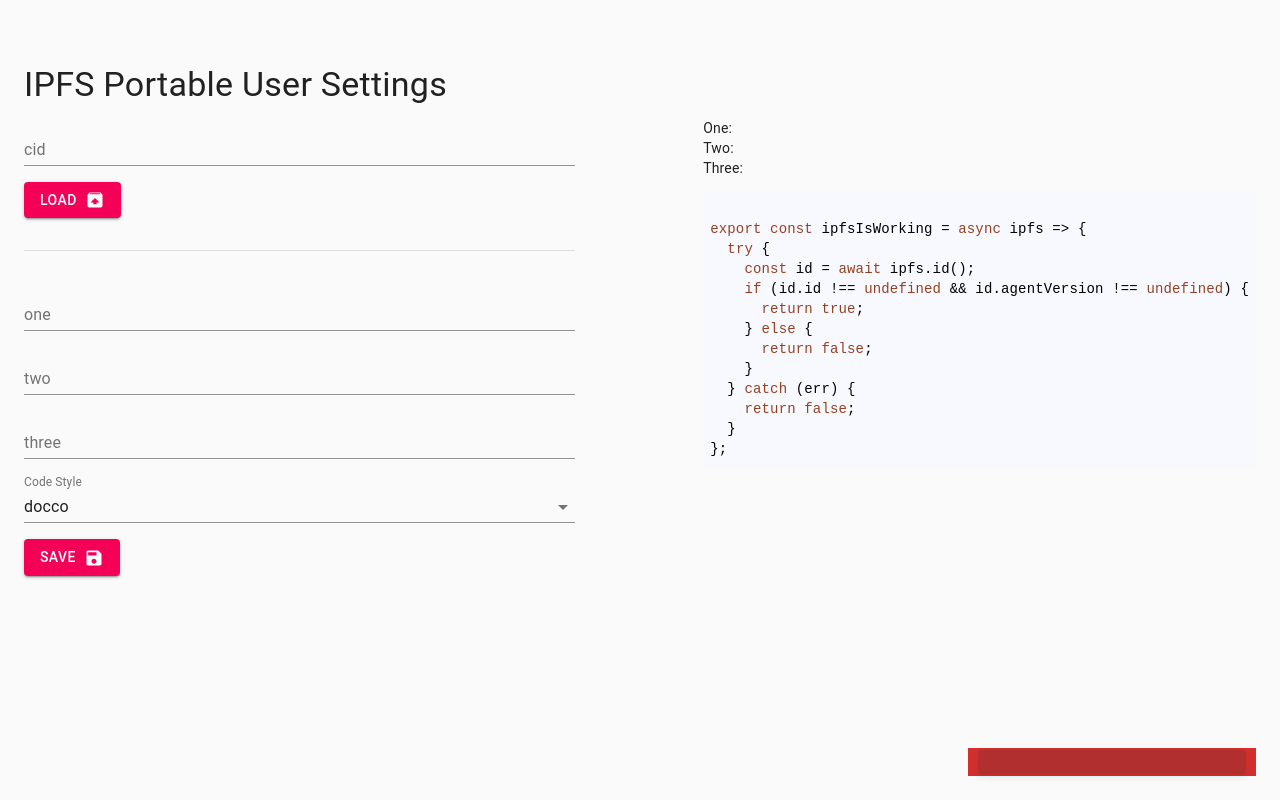
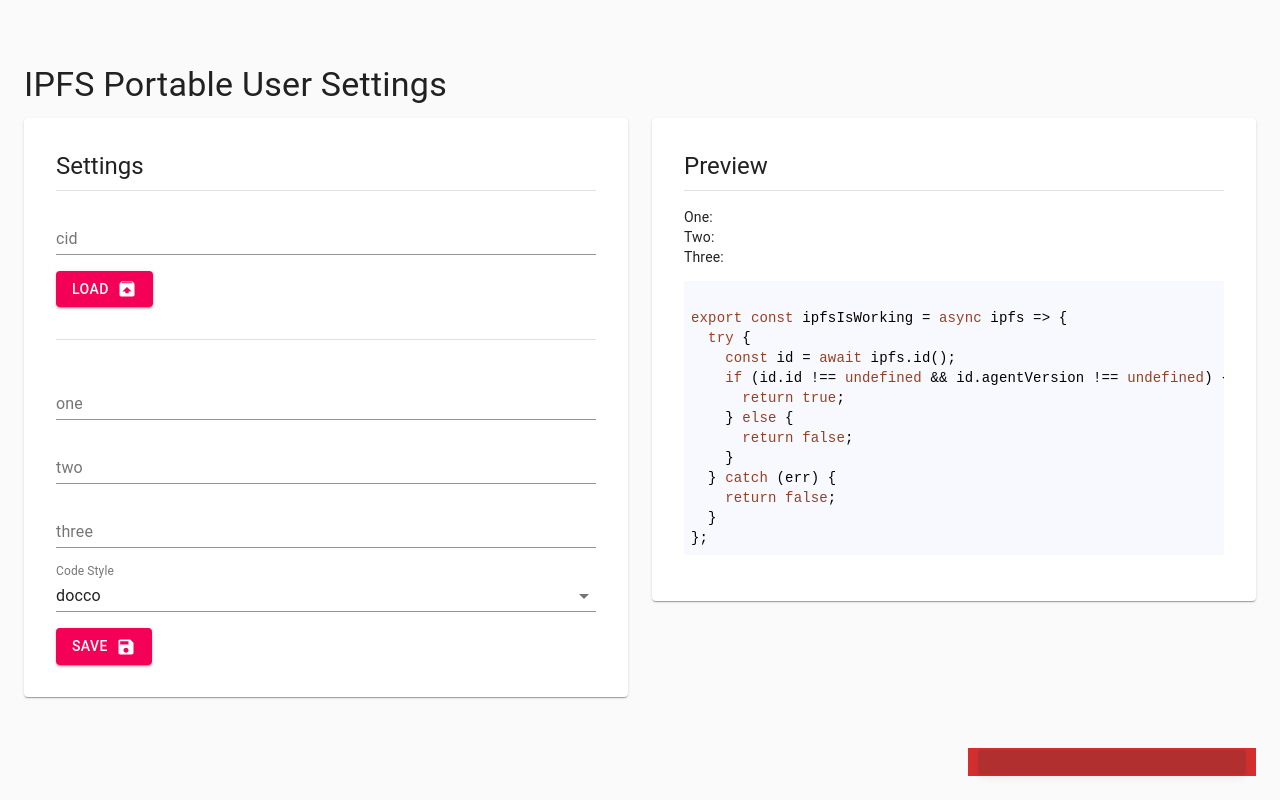
Before and after one commit to fission-codes/ipfs-user-settings, a React (Create React App) app: page / in a window 1280 px wide. Built offline with nearby package versions, Linux system fonts and the light colour scheme.

Commit message:
spruce up UI a bit

```diff
--- a/src/components/Main.js
+++ b/src/components/Main.js
@@ -1,6 +1,8 @@
 import React from "react";
 import { withStyles, createStyles } from "@material-ui/core/styles";
 import Container from "@material-ui/core/Container";
+import Grid from "@material-ui/core/Grid";
+import Paper from "@material-ui/core/Paper";
 import Typography from "@material-ui/core/Typography";
 import PreferenceForm from "./PreferenceForm";
 import Preview from "./Preview";
@@ -100,7 +102,10 @@ class Main extends React.Component {
         <Typography variant="h4" gutterBottom>
           IPFS Portable User Settings
         </Typography>
-        <div className={classes.main}>
+        {/* <div className={classes.main}> */}
+        <Grid container spacing={3}>
+          <Grid item sm={12} md={6}>
+            <Paper className={classes.paper}>
               <PreferenceForm
                 cid={this.state.cid}
                 preferences={this.state.preferences}
@@ -111,8 +116,18 @@ class Main extends React.Component {
                 onLoad={this.handleLoad}
                 onSave={this.handleSave}
               />
-          <Preview cid={this.state.cid} preferences={this.state.preferences} />
-        </div>
+            </Paper>
+          </Grid>
+          <Grid item sm={12} md={6}>
+            <Paper className={classes.paper}>
+              <Preview
+                cid={this.state.cid}
+                preferences={this.state.preferences}
+              />
+            </Paper>
+          </Grid>
+        </Grid>
+        {/* </div> */}
         <ErrorSnackbar
           error={this.state.error}
           onClose={this.handleErrorClose}
@@ -129,6 +144,9 @@ const styles = theme =>
     },
     main: {
       display: "flex"
+    },
+    paper: {
+      padding: 32
     }
   });
 
--- a/src/components/PreferenceForm.js
+++ b/src/components/PreferenceForm.js
@@ -1,5 +1,6 @@
 import React from "react";
 import { withStyles, createStyles } from "@material-ui/core/styles";
+import Typography from "@material-ui/core/Typography";
 import TextField from "@material-ui/core/TextField";
 import InputLabel from "@material-ui/core/InputLabel";
 import Select from "@material-ui/core/Select";
@@ -7,7 +8,6 @@ import MenuItem from "@material-ui/core/MenuItem";
 import Divider from "@material-ui/core/Divider";
 import LoadIcon from "@material-ui/icons/Unarchive";
 import SaveIcon from "@material-ui/icons/Save";
-import * as codeStyles from "react-syntax-highlighter/dist/esm/styles/hljs";
 import SubmitButton from "./SubmitButton";
 
 class PreferenceForm extends React.Component {
@@ -25,6 +25,9 @@ class PreferenceForm extends React.Component {
 
     return (
       <div className={classes.root}>
+        <Typography variant="h5" className={classes.header}>
+          Settings
+        </Typography>
         <form onSubmit={this.props.onLoad}>
           <TextField
             label="cid"
@@ -70,7 +73,7 @@ class PreferenceForm extends React.Component {
             fullWidth
             className={classes.input}
           >
-            {Object.keys(codeStyles).map(style => (
+            {styleOptions.map(style => (
               <MenuItem key={style} value={style}>
                 {style}
               </MenuItem>
@@ -88,11 +91,32 @@ class PreferenceForm extends React.Component {
   }
 }
 
+const styleOptions = [
+  "arduinoLight",
+  "codepenEmbed",
+  "darcula",
+  "docco",
+  "github",
+  "googlecode",
+  "hybrid",
+  "monokaiSublime",
+  "nord",
+  "ocean",
+  "pojoaque",
+  "tomorrow",
+  "tomorrowNight",
+  "vs"
+];
+
 const styles = theme =>
   createStyles({
     root: {
-      width: "100%",
-      marginRight: 64
+      width: "100%"
+    },
+    header: {
+      borderBottom: `1px solid ${theme.palette.divider}`,
+      paddingBottom: theme.spacing(1),
+      marginBottom: theme.spacing(2)
     },
     divider: {
       marginTop: 32,
--- a/src/components/Preview.js
+++ b/src/components/Preview.js
@@ -1,5 +1,6 @@
 import React from "react";
 import { withStyles, createStyles } from "@material-ui/core/styles";
+import Typography from "@material-ui/core/Typography";
 import { Light as SyntaxHighlighter } from "react-syntax-highlighter";
 import js from "react-syntax-highlighter/dist/esm/languages/hljs/javascript";
 import * as codeStyles from "react-syntax-highlighter/dist/esm/styles/hljs";
@@ -10,6 +11,9 @@ class Preview extends React.Component {
     const { preferences = {}, classes } = this.props;
     return (
       <div className={classes.root}>
+        <Typography variant="h5" className={classes.header}>
+          Preview
+        </Typography>
         <div>One: {preferences.one}</div>
         <div>Two: {preferences.two}</div>
         <div>Three: {preferences.three}</div>
@@ -42,8 +46,12 @@ export const ipfsIsWorking = async ipfs => {
 const styles = theme =>
   createStyles({
     root: {
-      marginLeft: 64,
       width: "100%"
+    },
+    header: {
+      borderBottom: `1px solid ${theme.palette.divider}`,
+      paddingBottom: theme.spacing(1),
+      marginBottom: theme.spacing(2)
     }
   });
 
```
Lines whose indentation alone changed are shown as unchanged.
